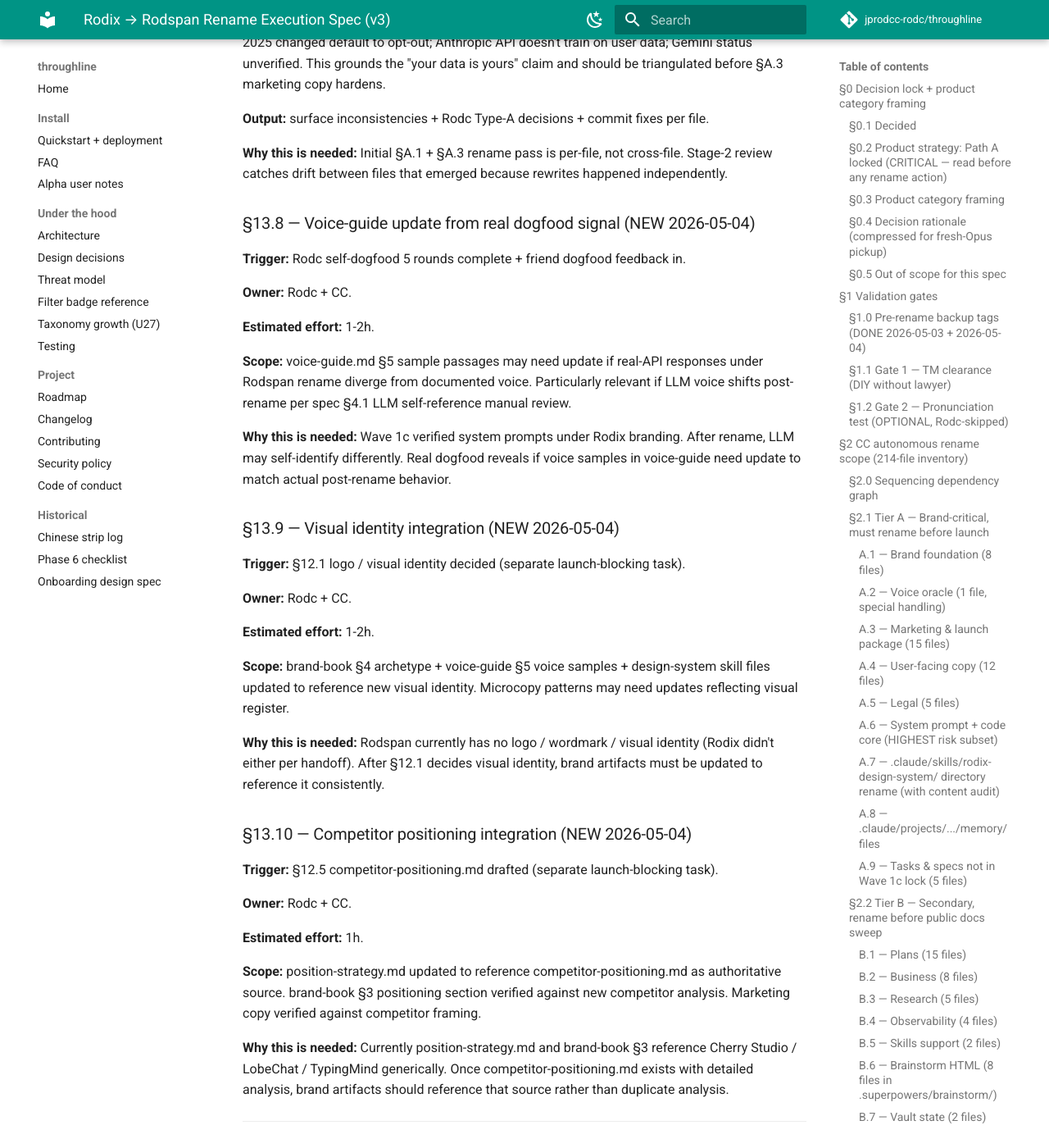
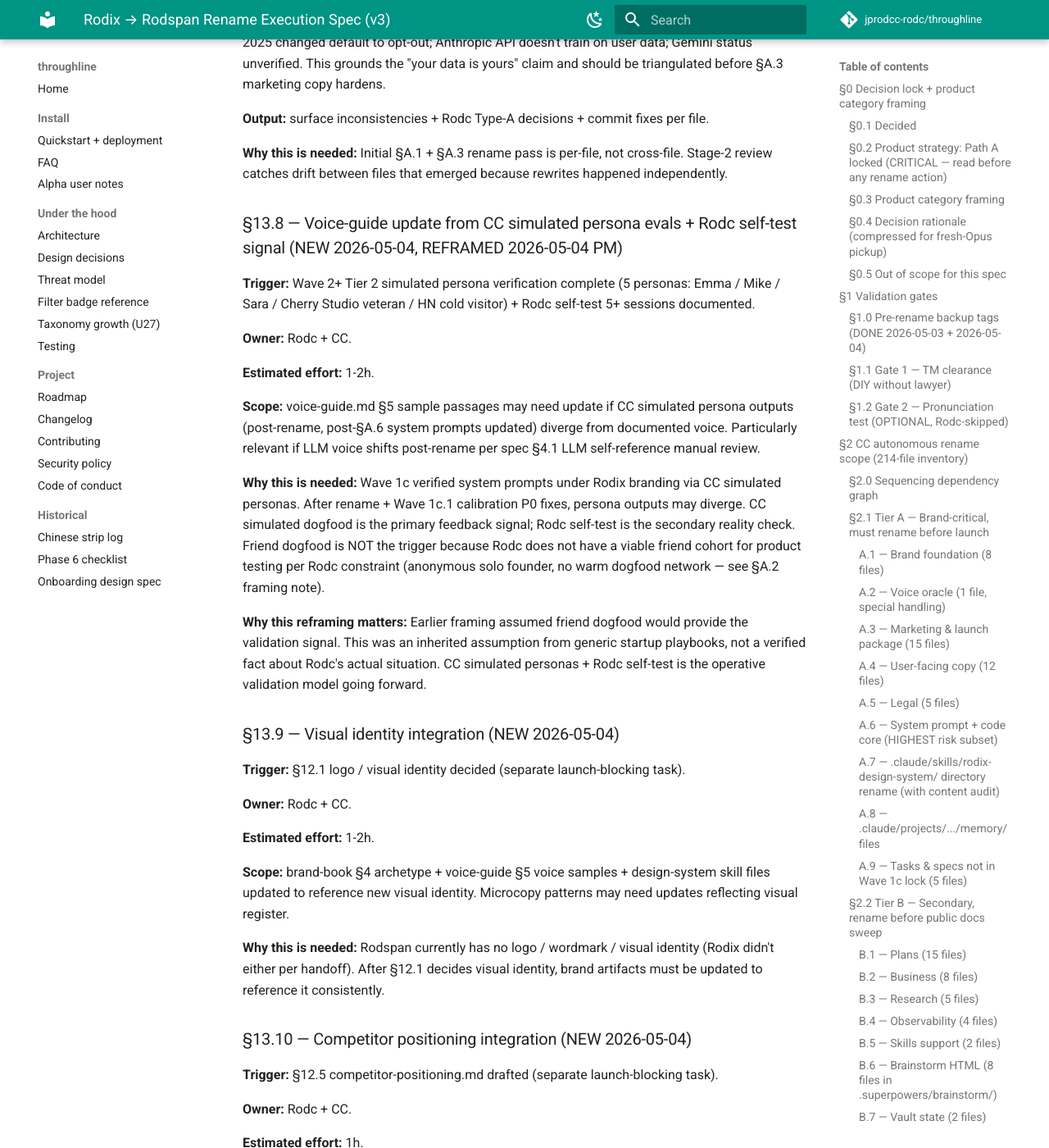
Before and after one commit to jprodcc-rodc/throughline, an MkDocs documentation site: the page built from docs/superpowers/tasks/rodix-to-rodspan-rename.md, in a window 1280 px wide and 1400 px high, scrolled down 38630 px. Shown: the whole window at 82% size. Built offline with MkDocs 1.6.1 and Material for MkDocs 9.7.7, drawn with Linux system fonts in a browser that asks for light colours; comment, search, counter and statistics services are not loaded.

Commit message:
spec(§13.8): reframe trigger from "friend dogfood" to "CC simulated persona evals + Rodc self-test". Reflects Rodc's actual validation model (no friend dogfood cohort viable per anonymous solo founder constraint). Preserves intent of voice-guide post-rename verification; updates source of feedback signal.
Co-Authored-By: Claude Opus 4.7 (1M context) <noreply@anthropic.com>

```diff
--- a/docs/superpowers/tasks/rodix-to-rodspan-rename.md
+++ b/docs/superpowers/tasks/rodix-to-rodspan-rename.md
@@ -1113,17 +1113,19 @@ Rodc strategic decision; not blocking.
 
 **Why this is needed:** Initial §A.1 + §A.3 rename pass is per-file, not cross-file. Stage-2 review catches drift between files that emerged because rewrites happened independently.
 
-### §13.8 — Voice-guide update from real dogfood signal (NEW 2026-05-04)
+### §13.8 — Voice-guide update from CC simulated persona evals + Rodc self-test signal (NEW 2026-05-04, REFRAMED 2026-05-04 PM)
 
-**Trigger:** Rodc self-dogfood 5 rounds complete + friend dogfood feedback in.
+**Trigger:** Wave 2+ Tier 2 simulated persona verification complete (5 personas: Emma / Mike / Sara / Cherry Studio veteran / HN cold visitor) + Rodc self-test 5+ sessions documented.
 
 **Owner:** Rodc + CC.
 
 **Estimated effort:** 1-2h.
 
-**Scope:** voice-guide.md §5 sample passages may need update if real-API responses under Rodspan rename diverge from documented voice. Particularly relevant if LLM voice shifts post-rename per spec §4.1 LLM self-reference manual review.
+**Scope:** voice-guide.md §5 sample passages may need update if CC simulated persona outputs (post-rename, post-§A.6 system prompts updated) diverge from documented voice. Particularly relevant if LLM voice shifts post-rename per spec §4.1 LLM self-reference manual review.
 
-**Why this is needed:** Wave 1c verified system prompts under Rodix branding. After rename, LLM may self-identify differently. Real dogfood reveals if voice samples in voice-guide need update to match actual post-rename behavior.
+**Why this is needed:** Wave 1c verified system prompts under Rodix branding via CC simulated personas. After rename + Wave 1c.1 calibration P0 fixes, persona outputs may diverge. CC simulated dogfood is the primary feedback signal; Rodc self-test is the secondary reality check. Friend dogfood is NOT the trigger because Rodc does not have a viable friend cohort for product testing per Rodc constraint (anonymous solo founder, no warm dogfood network — see §A.2 framing note).
+
+**Why this reframing matters:** Earlier framing assumed friend dogfood would provide the validation signal. This was an inherited assumption from generic startup playbooks, not a verified fact about Rodc's actual situation. CC simulated personas + Rodc self-test is the operative validation model going forward.
 
 ### §13.9 — Visual identity integration (NEW 2026-05-04)
 
```
